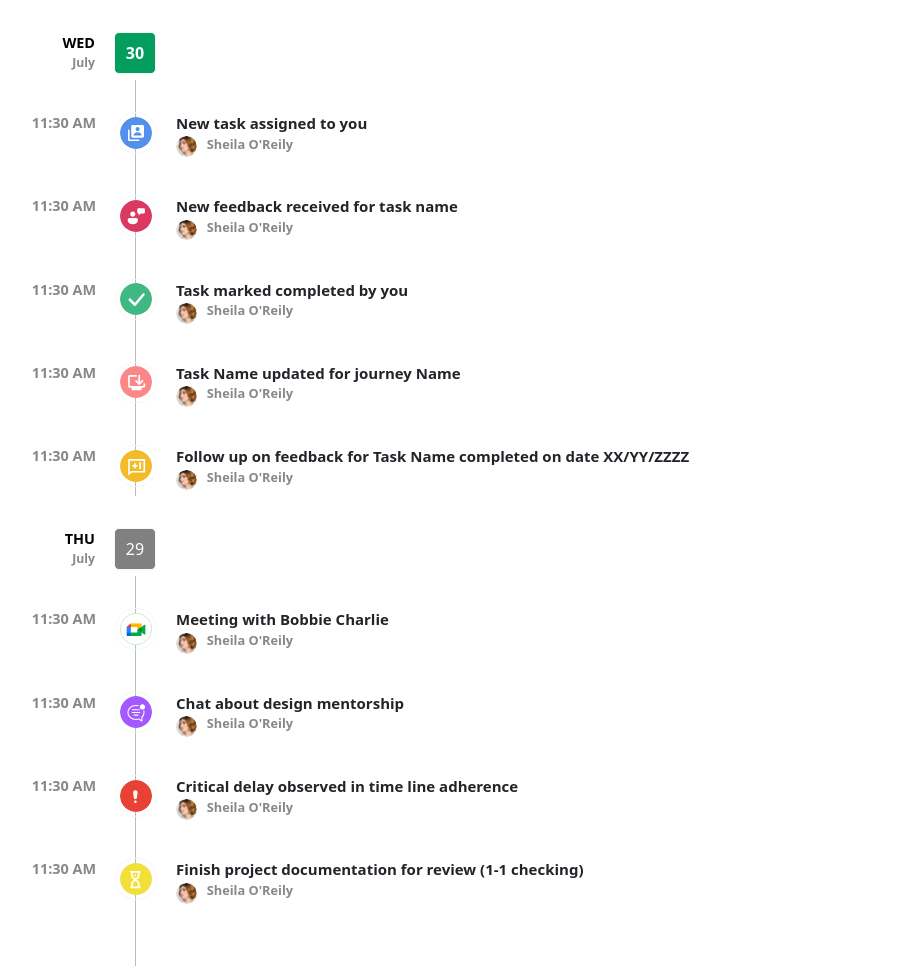
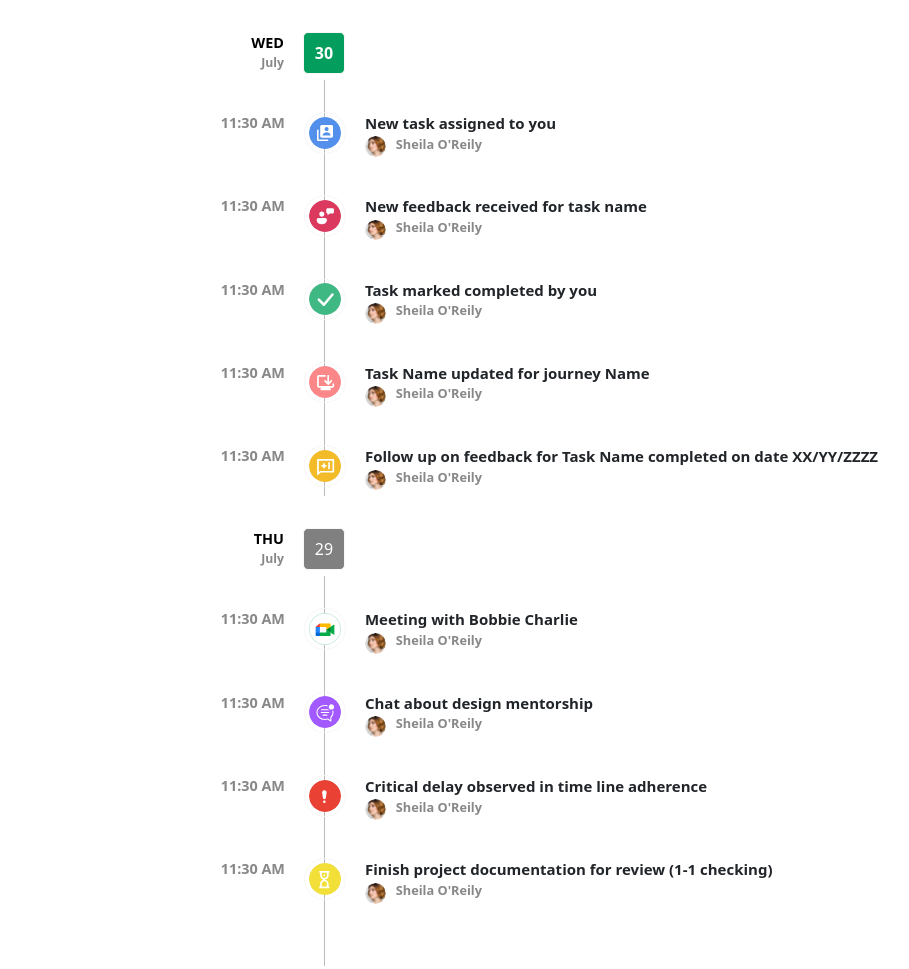
Before and after one commit to salatech/FrontEnd-Task, a plain HTML site: page index.html in a window 1280 px wide. Shown: the whole page, without its empty margins (107-1016 px from the left). Drawn offline with nearby package versions, Linux system fonts and the light colour scheme.

Commit message:
fix: fixed the errors

```diff
--- a/index.css
+++ b/index.css
@@ -4,6 +4,8 @@
 
 #tracking {
 	margin-bottom: 1rem;
+	display: grid;
+	justify-items: center;
 }
 
 [class*="tracking-status-"] p {
@@ -156,3 +158,8 @@ img {
 	padding: 0;
 	background-color: transparent;
 }
+@media screen and (max-width: 768px) {
+	.tracking-item {
+		margin-left: 7rem;
+	}
+}
--- a/index.js
+++ b/index.js
@@ -2,75 +2,75 @@ const trackingData = [
 	{ type: "date", iconContent: "30", date: "WED", month: "July", content: "" },
 	{
 		type: "task",
-		iconContent: "img/Ellipse 400.svg",
+		iconContent: "assets/Ellipse 400.svg",
 		date: "11:30 AM",
 		content: "New task assigned to you",
-		img: "img/Photo.png",
+		assets: "assets/Photo.png",
 		name: "Sheila O'Reily",
 	},
 	{
 		type: "task",
-		iconContent: "img/Ellipse 401.svg",
+		iconContent: "assets/Ellipse 401.svg",
 		date: "11:30 AM",
 		content: "New feedback received for task name",
-		img: "img/Photo.png",
+		assets: "assets/Photo.png",
 		name: "Sheila O'Reily",
 	},
 	{
 		type: "task",
-		iconContent: "img/Ellipse 402.svg",
+		iconContent: "assets/Ellipse 402.svg",
 		date: "11:30 AM",
 		content: "Task marked completed by you",
-		img: "img/Photo.png",
+		assets: "assets/Photo.png",
 		name: "Sheila O'Reily",
 	},
 	{
 		type: "task",
-		iconContent: "img/Ellipse 403.svg",
+		iconContent: "assets/Ellipse 403.svg",
 		date: "11:30 AM",
 		content: "Task Name updated for journey Name",
-		img: "img/Photo.png",
+		assets: "assets/Photo.png",
 		name: "Sheila O'Reily",
 	},
 	{
 		type: "task",
-		iconContent: "img/Ellipse 404.svg",
+		iconContent: "assets/Ellipse 404.svg",
 		date: "11:30 AM",
 		content: "Follow up on feedback for Task Name completed on date XX/YY/ZZZZ",
-		img: "img/Photo.png",
+		assets: "assets/Photo.png",
 		name: "Sheila O'Reily",
 	},
 	{ type: "date", iconContent: "29", date: "THU", month: "July", content: "" },
 	{
 		type: "task",
-		iconContent: "img/Ellipse 405.svg",
+		iconContent: "assets/Ellipse 405.svg",
 		date: "11:30 AM",
 		content: "Meeting with Bobbie Charlie",
-		img: "img/Photo.png",
+		assets: "assets/Photo.png",
 		name: "Sheila O'Reily",
 	},
 	{
 		type: "task",
-		iconContent: "img/Ellipse 406.svg",
+		iconContent: "assets/Ellipse 406.svg",
 		date: "11:30 AM",
 		content: "Chat about design mentorship",
-		img: "img/Photo.png",
+		assets: "assets/Photo.png",
 		name: "Sheila O'Reily",
 	},
 	{
 		type: "task",
-		iconContent: "img/Ellipse 407.svg",
+		iconContent: "assets/Ellipse 407.svg",
 		date: "11:30 AM",
 		content: "Critical delay observed in time line adherence",
-		img: "img/Photo.png",
+		assets: "assets/Photo.png",
 		name: "Sheila O'Reily",
 	},
 	{
 		type: "task",
-		iconContent: "img/Ellipse 408.svg",
+		iconContent: "assets/Ellipse 408.svg",
 		date: "11:30 AM",
 		content: "Finish project documentation for review (1-1 checking)",
-		img: "img/Photo.png",
+		assets: "assets/Photo.png",
 		name: "Sheila O'Reily",
 	},
 ];
@@ -96,7 +96,7 @@ const createTrackingItem = (item) => {
                 <img src="${item.iconContent}" alt="">
             </div>
             <div class="tracking-date">${item.date}</div>
-            <div class="tracking-content">${item.content}<span style="display: flex;"><span class="content-image"><img src="${item.img}" alt=""></span>${item.name}</span></div>
+            <div class="tracking-content">${item.content}<span style="display: flex;"><span class="content-image"><img src="${item.assets}" alt=""></span>${item.name}</span></div>
         `;
 	}
 
```
Also changed, not shown: assets/Ellipse 400.svg (renamed from img/Ellipse 400.svg), assets/Ellipse 401.svg (renamed from img/Ellipse 401.svg), assets/Ellipse 402.svg (renamed from img/Ellipse 402.svg), assets/Ellipse 403.svg (renamed from img/Ellipse 403.svg), assets/Ellipse 404.svg (renamed from img/Ellipse 404.svg), assets/Ellipse 405.svg (renamed from img/Ellipse 405.svg), assets/Ellipse 406.svg (renamed from img/Ellipse 406.svg), assets/Ellipse 407.svg (renamed from img/Ellipse 407.svg), assets/Ellipse 408.svg (renamed from img/Ellipse 408.svg), assets/Photo.png (renamed from img/Photo.png), assets/computer.svg (renamed from img/computer.svg).
